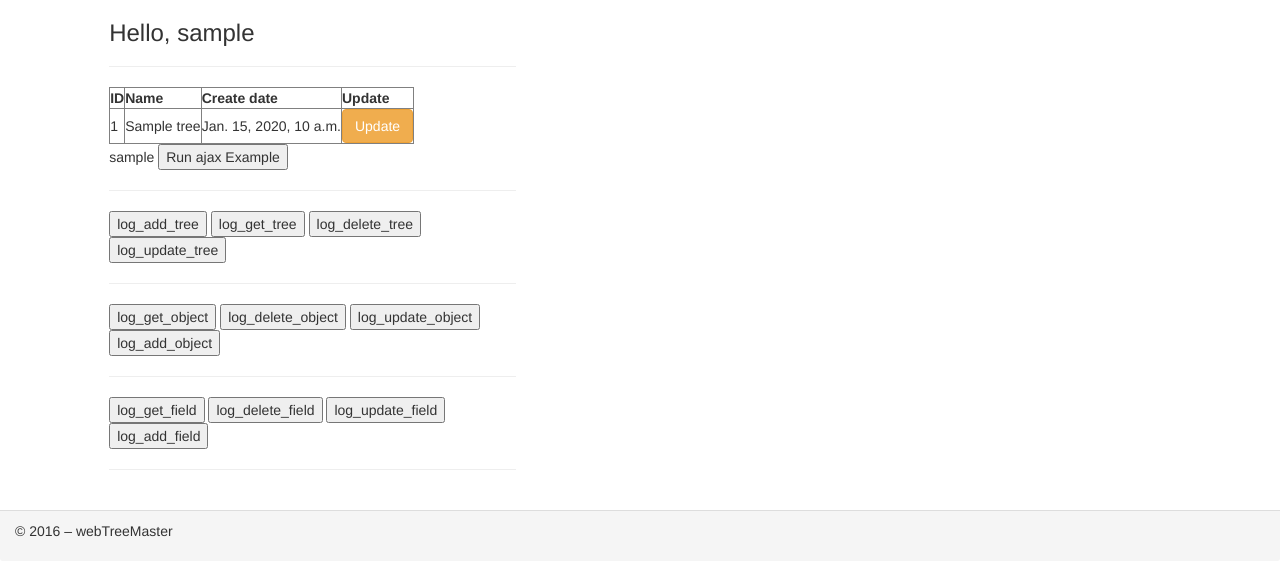
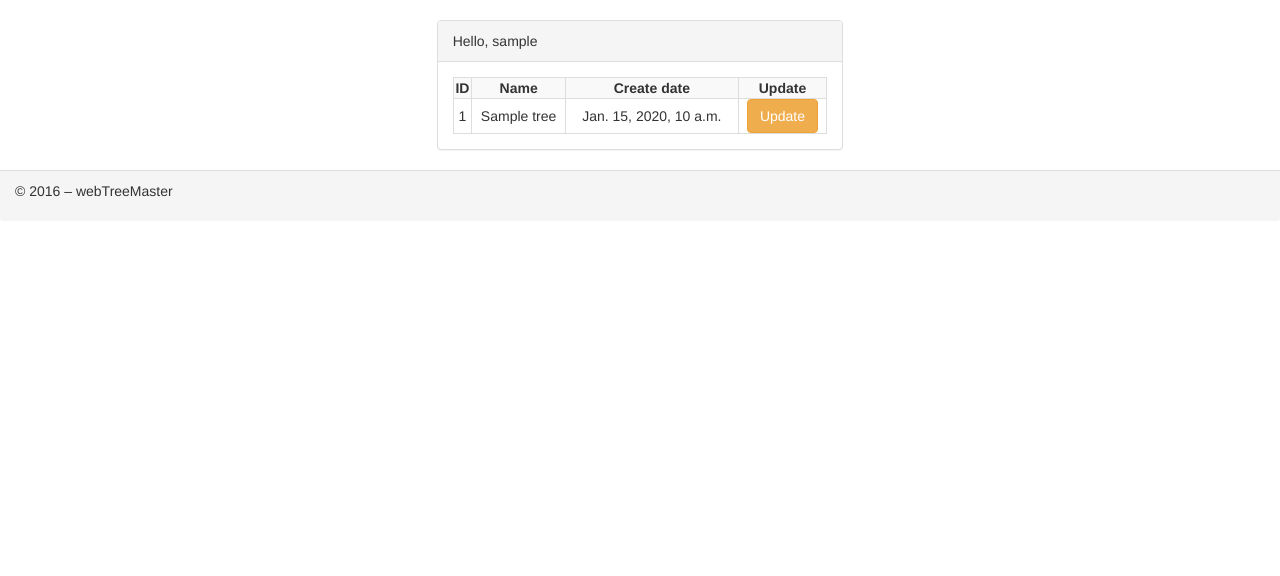
Before and after one commit to Pogozhev/webMindMaster, a Django app: page / in a window 1280 px wide. Shown: the part 50-626 px from the top of the page. Run offline with Django 3.2, Linux system fonts and the light colour scheme; a user stored in the database is signed in; tables that the repository leaves empty hold one stand-in row (values such as "Sample post"); some libraries are stand-ins or nearby versions.

Commit message:
Чето поделал...

```diff
--- a/templates/account/logout.html
+++ b/templates/account/logout.html
@@ -1,9 +1,9 @@
 {% extends 'base.html' %}
-
+{% load i18n %}
 {% block logout %}
 <div>
     <form action="logout_view">
-        <input type="submit" value="Logout"/>
+        <input type="submit" value="{% trans "Logout" %}"/>
     </form>
 </div>
 {% endblock %}
--- a/templates/trees/tree_list.html
+++ b/templates/trees/tree_list.html
@@ -1,24 +1,27 @@
 {% extends 'base.html' %}
-
+{% load i18n %}
 {% block content %}
+    <br>
     <div class="row">
-<div  class="col-md-4 col-md-offset-1">
-   <h3>{{ title }}</h3>
-    <hr>
-    <table border="1">
+<div  class="col-md-4 col-md-offset-4">
+<div class="panel panel-default">
+  <div class="panel-heading">{{ title }}</div>
+  <div class="panel-body">
+  <center>
+    <table class="table-bordered table-striped" style="width: 100%; text-align:center">
     <tr>
-        <th>
-            ID
-        </th>
-        <th>
-            Name
-        </th>
-        <th>
-            Create date
-        </th>
-        <th>
-            Update
-        </th>
+        <td>
+            <b>ID</b>
+        </td>
+        <td>
+            <b>{% trans "Name" %}</b>
+        </td>
+        <td>
+            <b>{% trans "Create date" %}</b>
+        </td>
+        <td>
+            <b>{% trans "Update" %}</b>
+        </td>
     </tr>
         {% for tree in tree_list %}
             <tr>
@@ -32,44 +35,16 @@
                     <span>{{ tree.create_date }}</span>
                 </td>
                 <td>
-                    <a href="{% url 'mindmapview' tree_id=tree.id %}" class="btn btn-warning">Update</a>
+                    <a href="{% url 'mindmapview' tree_id=tree.id %}" class="btn btn-warning">{% trans "Update" %}</a>
                 </td>
             </tr>
         {% endfor %}
     </table>
+  </center>
+  </div>
+</div>
 
 
-   {% comment %} <p>
-    {{ jsonstr|linebreaks }}
-    </p>{% endcomment %}
-<span>
-{{ user.username }}
-</span>
-
-<input type="button" value="Run ajax Example" id="but" name="but" onclick="ajaxexmpl()"/>
-<hr>
-
-<input type="button" value="log_add_tree"  name="but" onclick="log_add_tree(1)"/>
-<input type="button" value="log_get_tree"  name="but" onclick="log_get_tree(1)"/>
-<input type="button" value="log_delete_tree"  name="but" onclick="log_delete_tree(1)"/>
-<input type="button" value="log_update_tree"  name="but" onclick="log_update_tree(1)"/>
-<hr>
-<input type="button" value="log_get_object"  name="but" onclick="log_get_object(1)"/>
-<input type="button" value="log_delete_object"  name="but" onclick="log_delete_object(1)"/>
-<input type="button" value="log_update_object"  name="but" onclick="log_update_object(1)"/>
-<input type="button" value="log_add_object"  name="but" onclick="log_add_object(1)"/>
-<hr>
-<input type="button" value="log_get_field"  name="but" onclick="log_get_field(1)"/>
-<input type="button" value="log_delete_field"  name="but" onclick="log_delete_field(1)"/>
-<input type="button" value="log_update_field"  name="but" onclick="log_update_field(1)"/>
-<input type="button" value="log_add_field"  name="but" onclick="log_add_field(1)"/>
-
-<hr>
-
-   {% comment %} <a href="{% url 'workspace_new_tree' tree_name='new_tree' %}"  class="btn btn-primary">Создать новое дерево</a>{% endcomment %}
-    <br>
-
-    {% comment %}<input type="button" onclick="a()" value="adgadg" />{% endcomment %}
 </div>
 </div>
     <script>
--- a/templates/webmindmaster/index.html
+++ b/templates/webmindmaster/index.html
@@ -1,4 +1,5 @@
   {% extends 'base.html' %}
+{% load i18n %}
 {% block content %}
 
 	<script type="text/x-jtk-templates" src="templates.html"></script>
```
Also changed, not shown: templates/account/login.html (+6 -5 lines), 1 other file.
